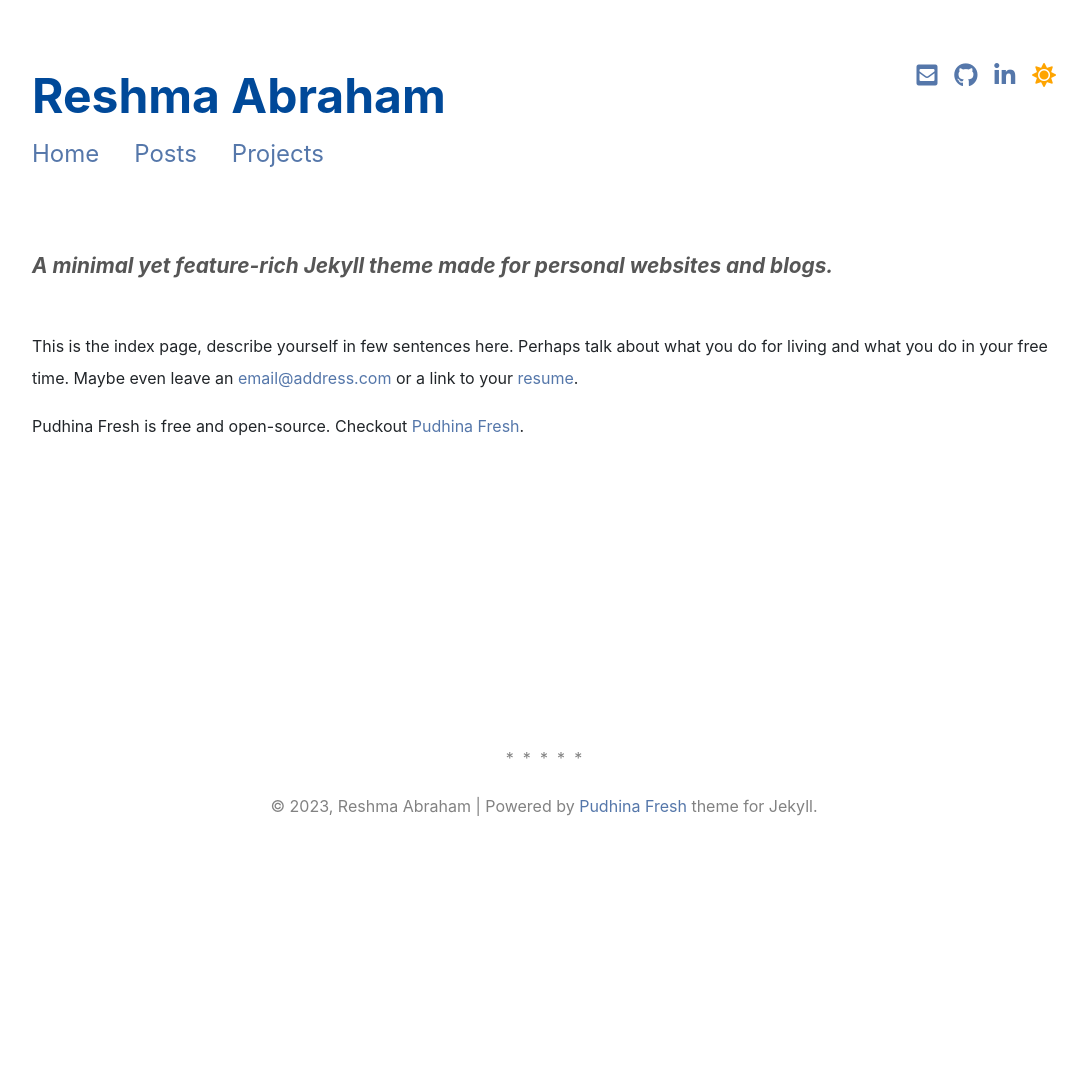
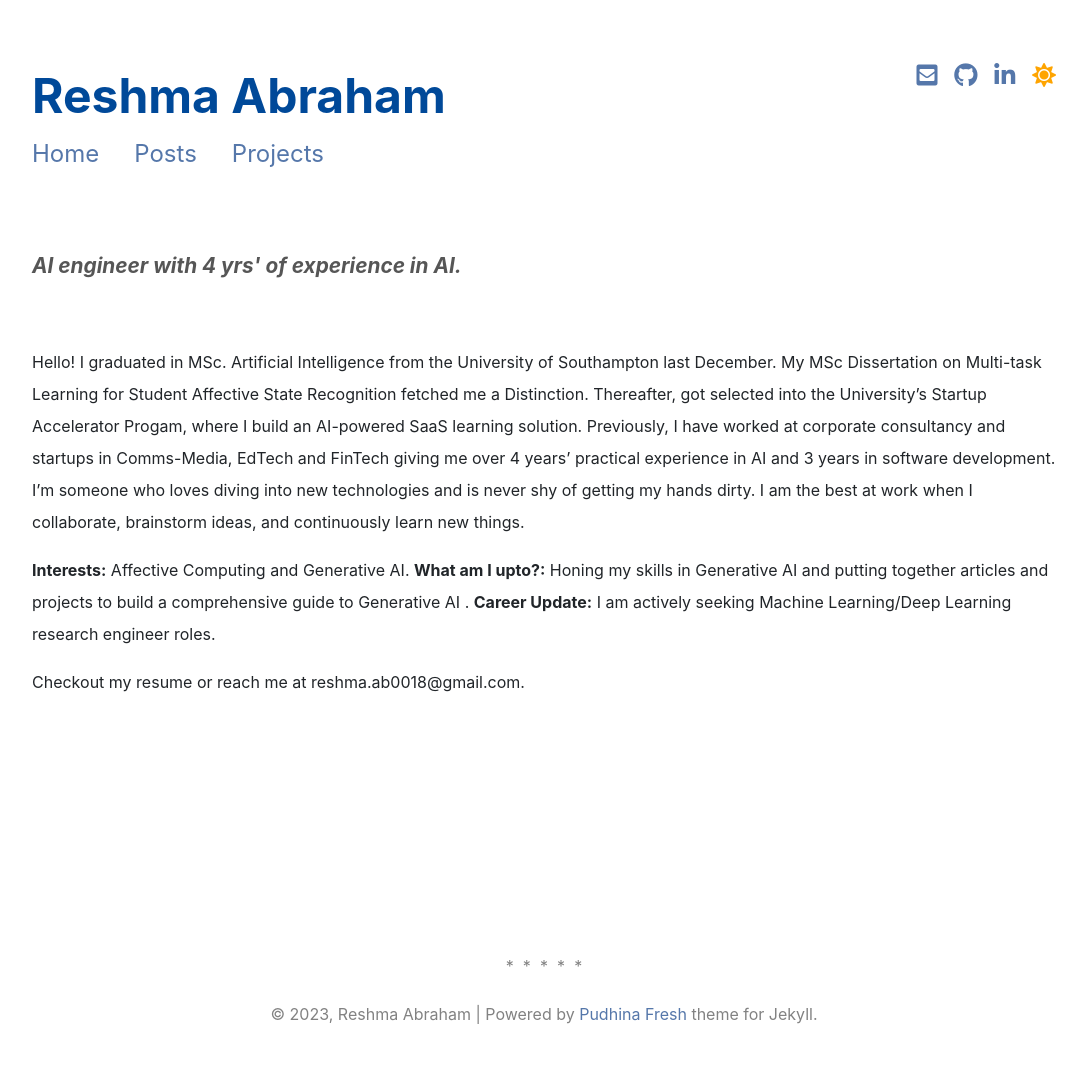
Before and after one commit to Resh-97/Pockets-Of-Reflection, a Jekyll site: the page built from index.md, in a window 1280 px wide. Shown: the whole page, without its empty margins (96-1183 px from the left). Built offline with Jekyll 4.4.1, drawn with Linux system fonts in a browser that asks for light colours; nearby versions of some CDN libraries; a style sheet for code colours, icons or effects is not loaded; before the commit the page ends 900 px from its top, so only the background shows below that.

Commit message:
Update index.md

```diff
--- a/index.md
+++ b/index.md
@@ -3,16 +3,20 @@ layout: page
 full_logo: true
 title:
 subtitle:
-description: A minimal yet feature-rich Jekyll theme made for personal websites and blogs.
+description: Personal websites.
 sitemap:
   priority: 1.0
 ---
-<p class="describe-text">A minimal yet feature-rich Jekyll theme made for personal websites and blogs.</p>
+<p class="describe-text">AI engineer with 4 yrs' of experience in AI.</p>
 <br>
-This is the index page, describe yourself in few sentences here. Perhaps talk about what you do for living and what you do in your free time. Maybe even leave an [email@address.com](#) or a link to your [resume](#).
 
-Pudhina Fresh is free and open-source. Checkout [Pudhina Fresh](https://github.com/ritijjain/pudhina-fresh).
+Hello! I graduated in MSc. Artificial Intelligence from the University of Southampton last December. My MSc Dissertation on Multi-task Learning for Student Affective State Recognition fetched me a Distinction. Thereafter, got selected into the University's Startup Accelerator Progam, where I build an AI-powered SaaS learning solution. Previously, I have worked at corporate consultancy and startups in Comms-Media, EdTech and FinTech giving me over 4 years’ practical experience in AI and 3 years in software development. I'm someone who loves diving into new technologies and is never shy of getting my hands dirty. I am the best at work when I collaborate, brainstorm ideas, and continuously learn new things.
 
+**Interests:** Affective Computing and Generative AI.
+**What am I upto?:** Honing my skills in Generative AI and putting together articles and projects to build a comprehensive guide to Generative AI .
+**Career Update:** I am actively seeking Machine Learning/Deep Learning research engineer roles.
+
+Checkout my resume or reach me at reshma.ab0018@gmail.com.
 <br>
 <br>
 <br>
```
